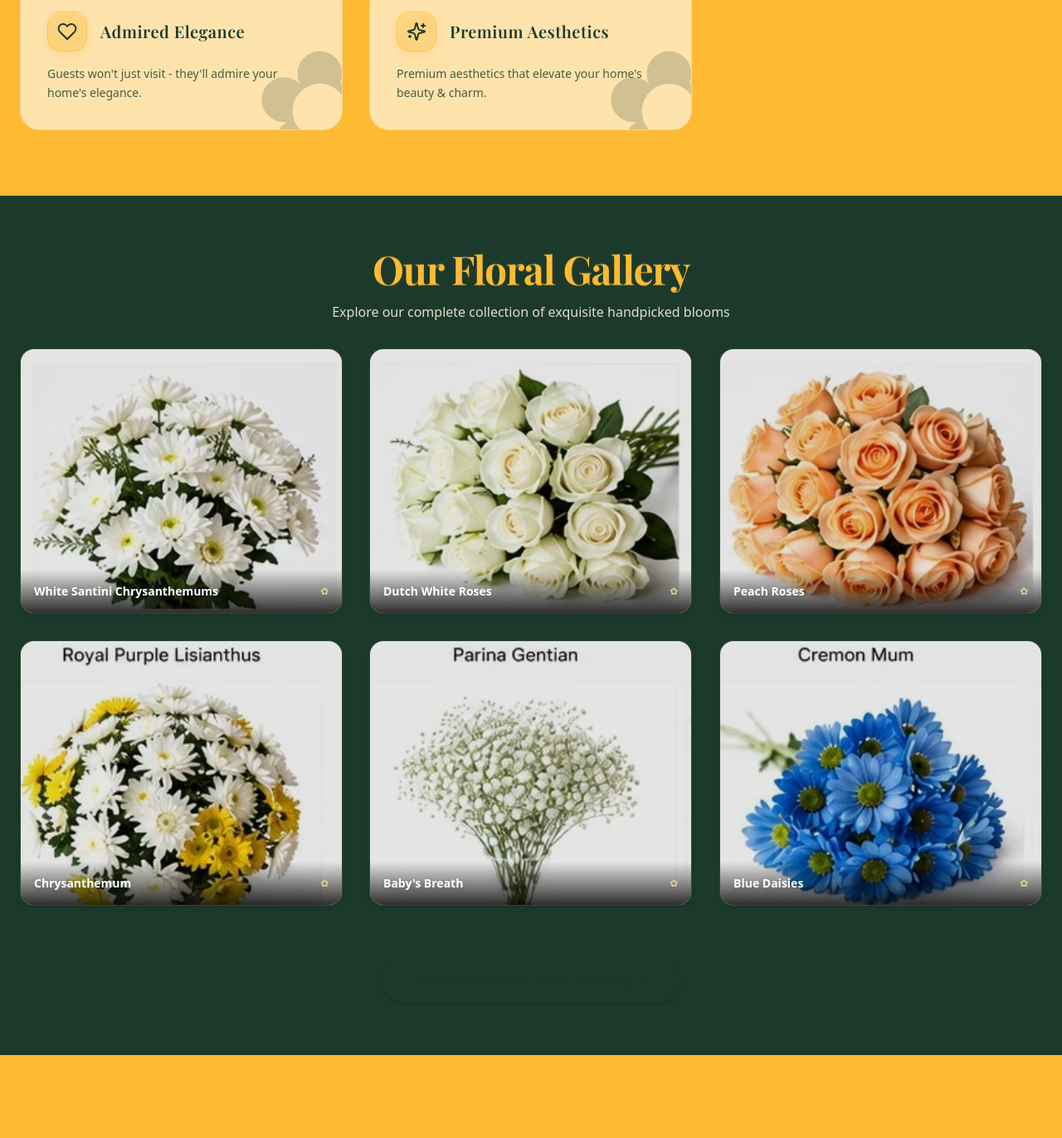
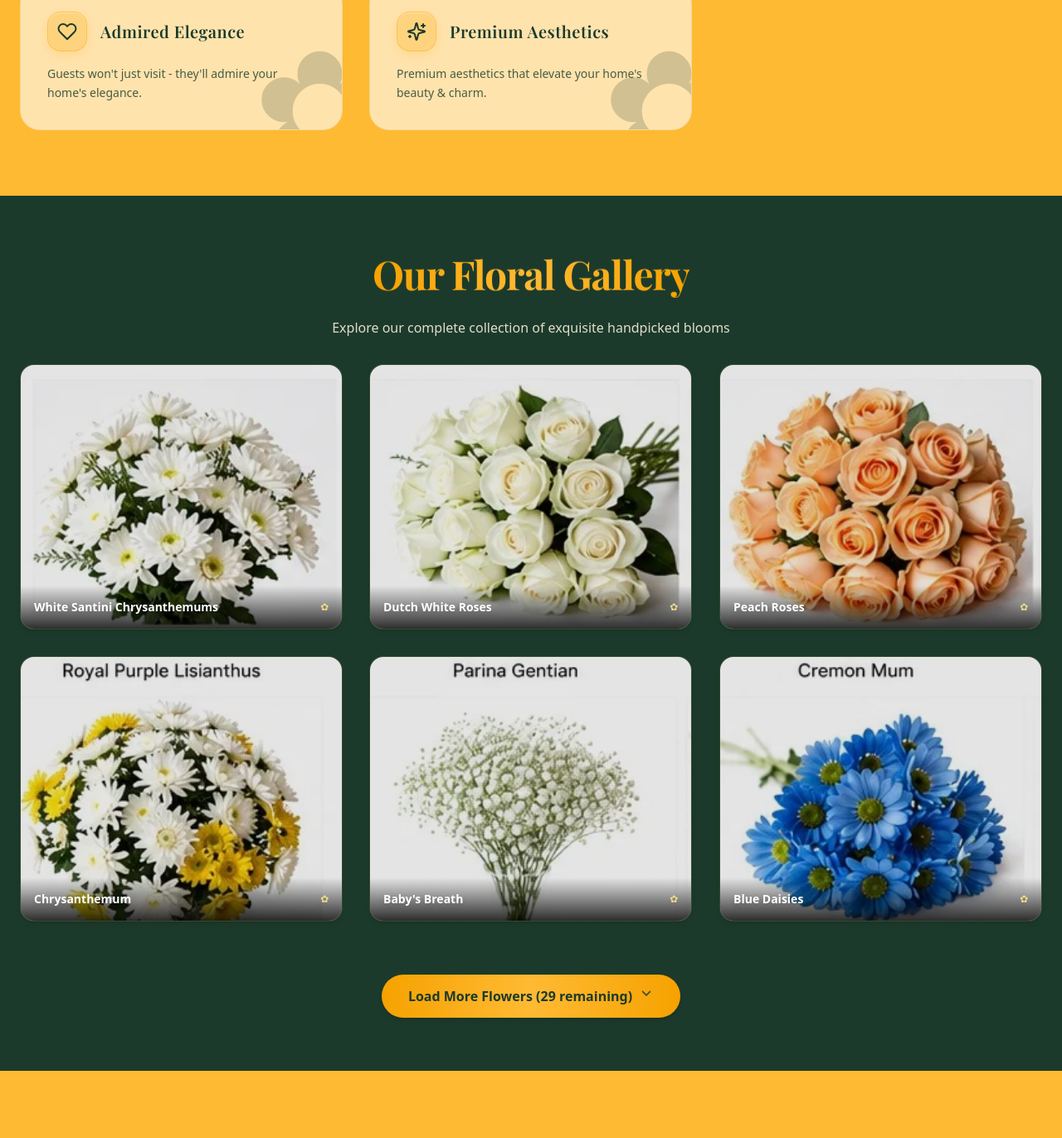
Before and after one commit to Rohit03022006/bloom-empire, a React (Vite) app: page / in a window 1280 px wide. Shown: the part 1267-2639 px from the top of the page at 83% size. Built offline with nearby package versions, Linux system fonts and the light colour scheme; no server answers; a web font is replaced by a local one.

Commit message:
Update GallerySection.jsx

```diff
--- a/src/components/home/GallerySection.jsx
+++ b/src/components/home/GallerySection.jsx
@@ -100,12 +100,13 @@ export default function GallerySection() {
       <div className="max-w-7xl mx-auto px-4 sm:px-6">
 
         {/* Section Header */}
-        <h2
-          className={`text-center text-3xl sm:text-5xl font-bold tracking-tight mb-3 sm:mb-4 transition-all duration-700 ${isVisible ? "animate-fade-in-up" : "opacity-0"}`}
-          style={{ color: "var(--color-heading)" }}
-        >
-          Our Floral Gallery
-        </h2>
+        <div className="text-center mb-3 sm:mb-4">
+          <h2
+            className={`text-center text-3xl sm:text-5xl font-bold tracking-tight heading-gradient transition-all duration-700 ${isVisible ? "animate-fade-in-up" : "opacity-0"}`}
+          >
+            Our Floral Gallery
+          </h2>
+        </div>
 
         <p
           className="text-center text-sm sm:text-base mb-8 max-w-xl mx-auto opacity-90"
@@ -114,7 +115,7 @@ export default function GallerySection() {
           Explore our complete collection of exquisite handpicked blooms
         </p>
 
-        {/* Tap hint — only visible on touch/mobile */}
+        {/* Tap hint - only visible on touch/mobile */}
         <p
           className="text-center text-xs opacity-50 mb-6 sm:hidden"
           style={{ color: "var(--color-subheading)" }}
@@ -122,7 +123,7 @@ export default function GallerySection() {
           Tap a card to reveal details
         </p>
 
-        {/* 3D Flip Card Grid — 1 col on mobile, 2 on sm, 3 on lg */}
+        {/* 3D Flip Card Grid - 1 col on mobile, 2 on sm, 3 on lg */}
         <div className="grid grid-cols-1 sm:grid-cols-2 lg:grid-cols-3 gap-5 sm:gap-8">
           {visibleItems.map((item, index) => (
             <div
@@ -143,7 +144,7 @@ export default function GallerySection() {
                   borderColor: "rgba(201,168,76,0.15)",
                 }}
               >
-                {/* FRONT — image */}
+                {/* FRONT - image */}
                 <div
                   className="absolute inset-0 w-full h-full rounded-2xl overflow-hidden"
                   style={{ backfaceVisibility: "hidden" }}
@@ -165,11 +166,11 @@ export default function GallerySection() {
                     <span className="font-semibold text-xs sm:text-sm text-white drop-shadow-md truncate">
                       {item.title}
                     </span>
-                    <span className="text-xs text-amber-200 opacity-80 shrink-0 ml-2">✿</span>
+                    <span className="text-xs text-amber-200 opacity-90 shrink-0 ml-2">✿</span>
                   </div>
                 </div>
 
-                {/* BACK — text */}
+                {/* BACK - text */}
                 <div
                   className="absolute inset-0 w-full h-full rounded-2xl p-4 sm:p-6 flex flex-col justify-center items-center text-center overflow-hidden border"
                   style={{
@@ -220,7 +221,7 @@ export default function GallerySection() {
               onClick={handleLoadMore}
               className="inline-flex items-center gap-2 px-8 py-3.5 rounded-full font-semibold transition-all duration-300 hover:scale-105 active:scale-95 shadow-md hover:shadow-lg cursor-pointer"
               style={{
-                backgroundColor: "var(--color-button)",
+                background: "var(--color-button)",
                 color: "var(--color-button-text)",
               }}
             >
```
